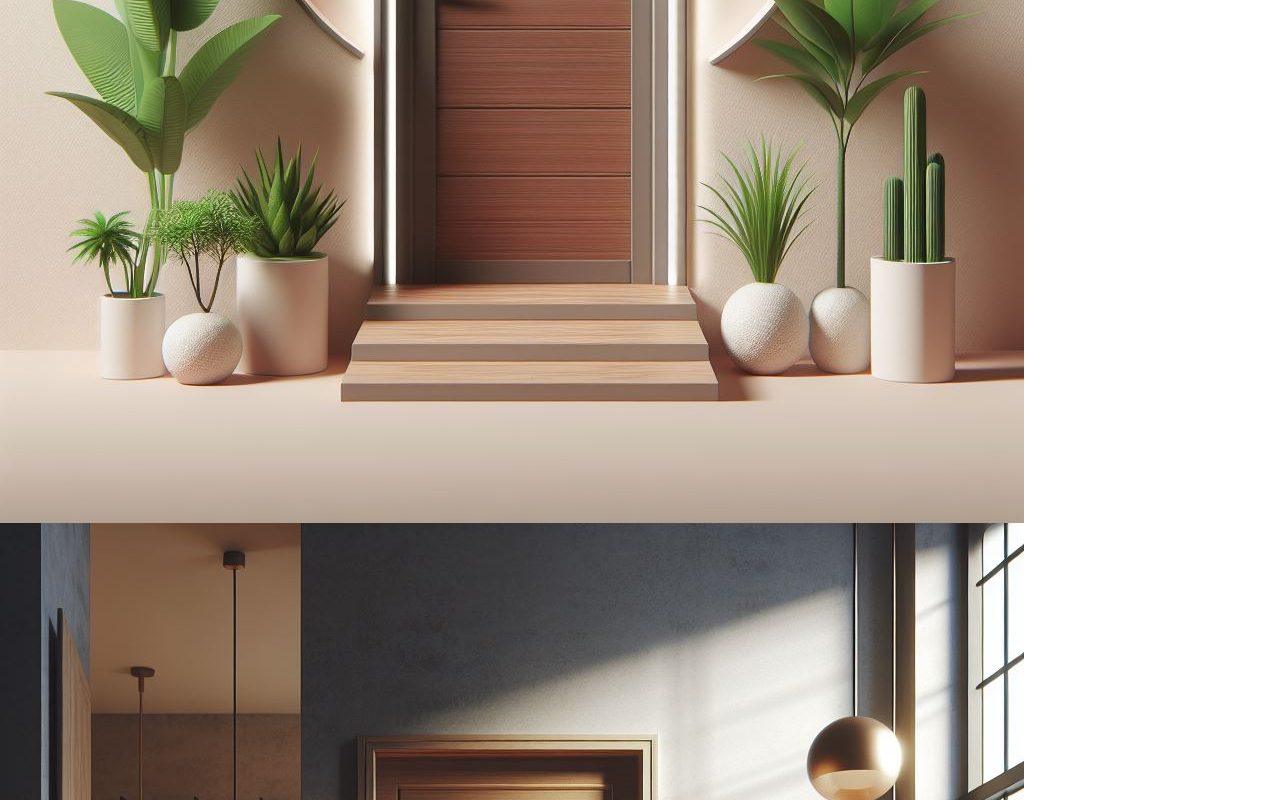
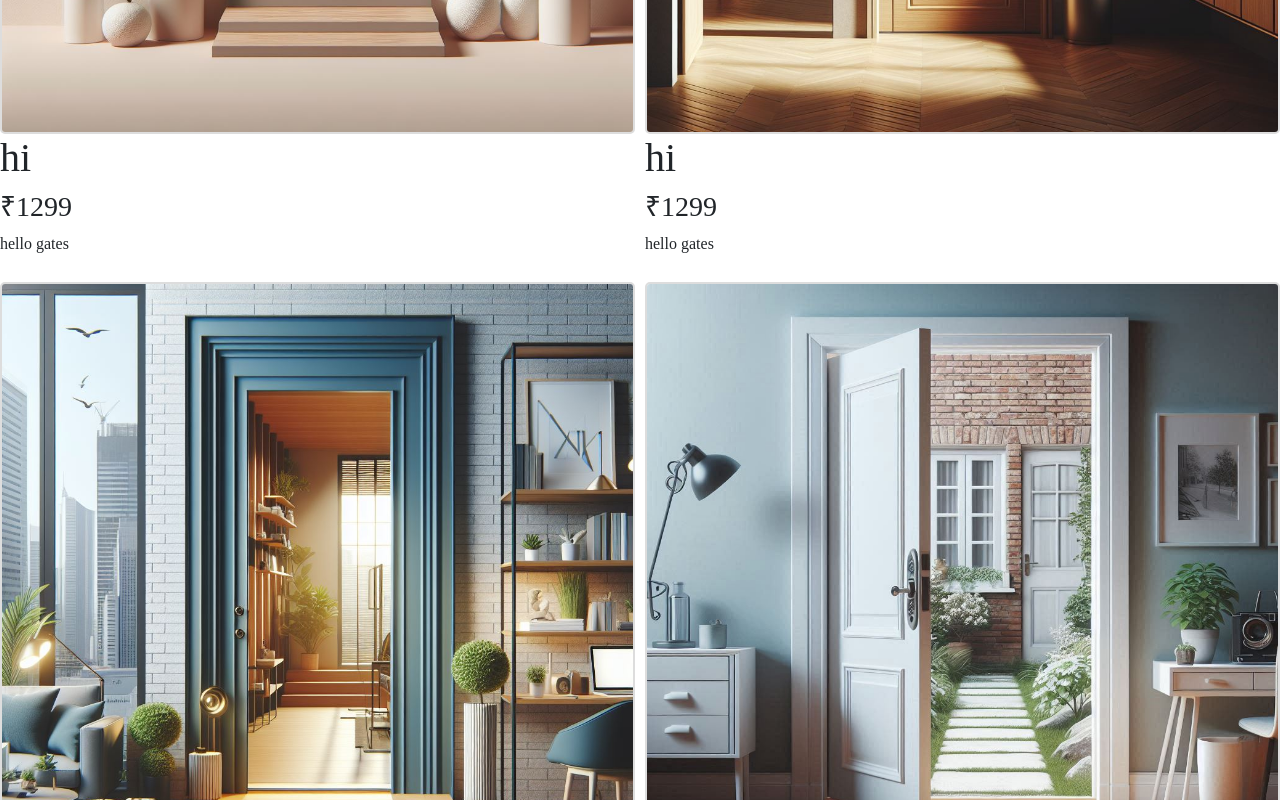
Before and after one commit to mihir-n25/aranyam-design-doors, a React (Create React App) app: page /work in a window 1280 px wide. Shown: the part 800-1600 px from the top of the page. Built offline with nearby package versions, Linux system fonts and the light colour scheme.

Commit message:
work page updated

```diff
--- a/src/components/Styles/WorkStyles.css
+++ b/src/components/Styles/WorkStyles.css
@@ -1,3 +1,32 @@
+.imageComponents {
+    display: grid;
+    grid-template-columns: repeat(2, 1fr);
+    gap: 10px;
+    justify-items: center; /* Optional: Center images horizontally */
+    align-items: center; /* Optional: Center images vertically */
+    min-height: 100vh;
+    margin: 0;
+  }
+
+  .image01 img {
+    width: 100%;
+    height: auto;
+    border: 2px solid #ddd;
+    border-radius: 5px;
+    display: block;
+  }
+
+  .imageComponents2 {
+    display: grid;
+    grid-template-columns: repeat(3, 1fr);
+    gap: 10px;
+    justify-items: center; /* Optional: Center images horizontally */
+    align-items: center; /* Optional: Center images vertically */
+    min-height: 100vh;
+    margin: 0;
+  }
+
+
 .modal img{
     height: 100%;
     width: 100%;
--- a/src/pages/Work.js
+++ b/src/pages/Work.js
@@ -1,66 +1,200 @@
-import React, { useState } from 'react'
-import Main from '../components/Layout/Main';
+import React, { useState } from "react";
+import Main from "../components/Layout/Main";
 import "../components/Styles/WorkStyles.css";
 
 const Work = () => {
   const workImages = [
     {
-      src : "/images/Designer (1).jpeg"
+      src: "/images/Designer (1).jpeg",
+      title: "hi",
+      price: "₹1299",
+      description: "hello gates",
     },
     {
-      src : "/images/Designer (3).jpeg"
+      src: "/images/Designer (3).jpeg",
+      title: "hi",
+      price: "₹1299",
+      description: "hello gates",
     },
-  ]
+    {
+      src: "/images/Designer (4).jpeg",
+      title: "hi",
+      price: "₹1299",
+      description: "hello gates",
+    },
+    {
+      src: "/images/Designer (5).jpeg",
+      title: "hi",
+      price: "₹1299",
+      description: "hello gates",
+    },
+    {
+      src: "/images/Designer (6).jpeg",
+      title: "hi",
+      price: "₹1299",
+      description: "hello gates",
+    },
+    {
+      src: "/images/Designer (7).jpeg",
+      title: "hi",
+      price: "₹1299",
+      description: "hello gates",
+    },
+  ];
 
-  const [selectedImage, setSelectedImage] = useState(null)
+  const workImages2 = [
+    {
+      src: "/images/Designer (1).jpeg",
+      title: "hi",
+      price: "₹1299",
+      description: "hello gates",
+    },
+    {
+      src: "/images/Designer (3).jpeg",
+      title: "hi",
+      price: "₹1299",
+      description: "hello gates",
+    },
+    {
+      src: "/images/Designer (4).jpeg",
+      title: "hi",
+      price: "₹1299",
+      description: "hello gates",
+    },
+  ];
+
+  const [selectedImage, setSelectedImage] = useState(null);
 
   const handleClick = (imgSrc) => {
     return setSelectedImage(imgSrc);
-  }
+  };
   const handleClose = () => {
     return setSelectedImage(null);
-  }
-
+  };
 
   return (
     <Main>
-      <div className='initialHeadings'>
-        <p>NOTE : Prices are indicated for the single-leaf version in the initial configuration. To calculate a different execution, additional options and delivery, please contact the manager -
-Tel: +381691788177 Whatsapp, Telegram</p>
+      <div className="initialHeadings">
+        <p>
+          NOTE : Prices are indicated for the single-leaf version in the initial
+          configuration. To calculate a different execution, additional options
+          and delivery, please contact the manager - Tel: +381691788177
+          Whatsapp, Telegram
+        </p>
         <h3>Models</h3>
         <h1>External Doors Catalog</h1>
         <h2>Innovative Technology and Craftsmenship at Peak</h2>
       </div>
-      <div className='imageComponents'>
-        {
-        workImages.map((workImage , index) => {
-          return(
-            <div className='image01' key={index}>
+      <div className="imageComponents">
+        {workImages.map((workImage, index) => {
+          return (
+            <>
+              <div className="image01" key={index}>
                 <img
-            alt='work-image'
+                  alt="work-image"
                   src={workImage.src}
                   onClick={() => handleClick(workImage.src)}
                 />
+                <h1>{workImage.title}</h1>
+                <h3>{workImage.price}</h3>
+                <p>{workImage.description}</p>
               </div>
-          )
-        })
-}
-{
-  selectedImage && (
-    <div className='modal'>
+            </>
+          );
+        })}
+        {selectedImage && (
+          <div className="modal">
             <span onClick={handleClose}>close</span>
             <img
-      alt='image-full'
+              alt="image-full"
               src={selectedImage}
               onClick={() => handleClose}
             />
           </div>
-  )
-}
-
+        )}
+      </div>
+      <div className="imageComponents2">
+        {workImages2.map((workImage, index) => {
+          return (
+            <>
+              <div className="image01" key={index}>
+                <img
+                  alt="work-image"
+                  src={workImage.src}
+                  onClick={() => handleClick(workImage.src)}
+                />
+                <h1>{workImage.title}</h1>
+                <h3>{workImage.price}</h3>
+                <p>{workImage.description}</p>
+              </div>
+            </>
+          );
+        })}
+        {selectedImage && (
+          <div className="modal">
+            <span onClick={handleClose}>close</span>
+            <img
+              alt="image-full"
+              src={selectedImage}
+              onClick={() => handleClose}
+            />
+          </div>
+        )}
+      </div>
+      <div className="imageComponents3">
+        <img
+          alt="image-door"
+          src="/images/Designer (3).jpeg"
+          className="image03"
+        />
+        <h1>doors 003</h1>
+        <h3>from ₹1299</h3>
+        <p>descripton of door</p>
+      </div>
+      <div className="imageComponents2">
+        {workImages2.map((workImage, index) => {
+          return (
+            <>
+              <div className="image01" key={index}>
+                <img
+                  alt="work-image"
+                  src={workImage.src}
+                  onClick={() => handleClick(workImage.src)}
+                />
+                <h1>{workImage.title}</h1>
+                <h3>{workImage.price}</h3>
+                <p>{workImage.description}</p>
+              </div>
+            </>
+          );
+        })}
+        {selectedImage && (
+          <div className="modal">
+            <span onClick={handleClose}>close</span>
+            <img
+              alt="image-full"
+              src={selectedImage}
+              onClick={() => handleClose}
+            />
+          </div>
+        )}
+      </div>
+      <div className="3DPart">
+        <div className="3dImage">
+          <img
+          alt="3dImage"
+          src=""
+          />
+        </div>
+        <div className="3dDetails">
+          <h1>Originals 3D models for designers and architects</h1>
+          <p>.max format, version 2024</p>
+          <div className="hr"></div>
+          {/* <a href="/pdf/Dip.pdf" download="Dip.pdf">Link to Download</a> */}
+        </div>
       </div>
     </Main>
-  )
-}
+  );
+};
 
-export default Work
+export default Work;
```
Also changed, not shown: 1 other file (tests, documents, lock files or other folders). Lines whose indentation alone changed are shown as unchanged.
